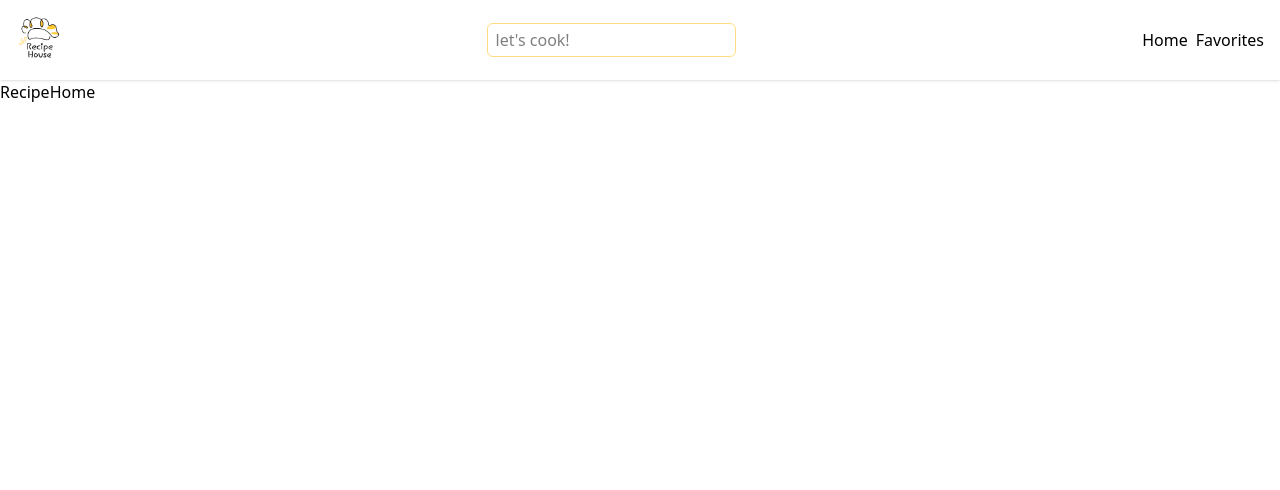
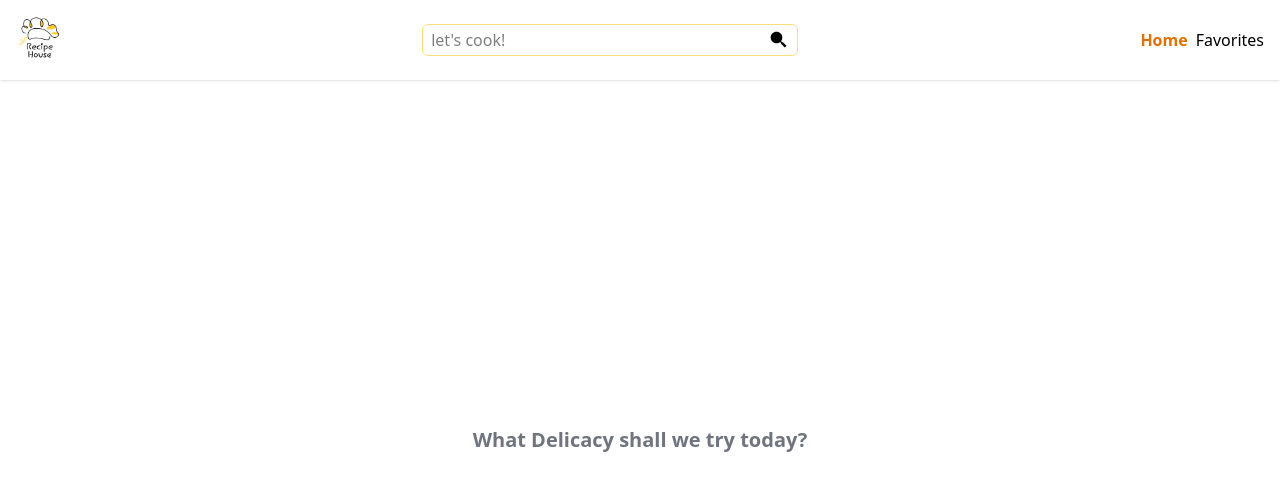
Before and after one commit to kirollos-sedhom/React-practice, a React (Vite) app: page / in a window 1280 px wide. Shown: the top 490 px of the page. Built offline with nearby package versions, Linux system fonts and the light colour scheme.

Commit message:
recipe app API call

```diff
--- a/src/components/RecipeApp/Layout.tsx
+++ b/src/components/RecipeApp/Layout.tsx
@@ -4,7 +4,7 @@
 
 export default function Layout() {
   return (
-    <div>
+    <div className="flex flex-col min-h-screen">
       <RecipeNavBar />
       <Outlet />
     </div>
--- a/src/components/RecipeApp/RecipeHome.tsx
+++ b/src/components/RecipeApp/RecipeHome.tsx
@@ -1,5 +1,11 @@
 import React from "react";
 
 export default function RecipeHome() {
-  return <div>RecipeHome</div>;
+  return (
+    <div className="flex-1 flex items-center justify-center">
+      <p className="text-xl text-gray-900/60 font-semibold">
+        What Delicacy shall we try today?
+      </p>
+    </div>
+  );
 }
--- a/src/components/RecipeApp/RecipeNavBar.tsx
+++ b/src/components/RecipeApp/RecipeNavBar.tsx
@@ -1,19 +1,79 @@
-import React from "react";
-import { Link } from "react-router-dom";
+import React, { useEffect, useState } from "react";
+import { Link, NavLink } from "react-router-dom";
+import { BiSolidSearchAlt2 } from "react-icons/bi";
 
 export default function RecipeNavBar() {
+  const [data, setData] = useState(null);
+  const [isLoading, setIsLoading] = useState(false);
+  const [error, setError] = useState("");
+  const [searchValue, setSearchValue] = useState("");
+
+  async function getData(query: string) {
+    const APIkey = import.meta.env.VITE_RECIPE_KEY;
+    const URL = `https://api.spoonacular.com/recipes/findByIngredients?ingredients=${query}&limit=2&apiKey=${APIkey}`;
+    try {
+      setIsLoading(true);
+      setError("");
+      const response = await fetch(URL);
+      if (!response.ok) {
+        console.log("response error");
+      }
+      const json = await response.json();
+      console.log(json);
+      setData(json);
+    } catch (error) {
+      if (error instanceof Error) {
+        setError(error.message);
+      }
+    } finally {
+      setIsLoading(false);
+    }
+  }
+  function handleInputKeyPressed(e: React.KeyboardEvent<HTMLInputElement>) {
+    if (e.key === "Enter") {
+      console.log("searching...");
+      getData(searchValue);
+      setSearchValue("");
+    } else {
+      return;
+    }
+  }
+
   // LOGO========SEARCHBAR=====HOME|FAVORITES
   return (
     <div className="flex items-center justify-between shadow-sm">
       <img src="/recipes/logo2.png" alt="app logo" className="w-20" />
-      <input
-        type="text"
-        className="border-1 border-amber-400/50 rounded-md outline-none focus:border-amber-500 px-2 py-1"
-        placeholder="let's cook!"
-      />
+      <div className="search flex items-center border-1 border-amber-400/50  focus-within:border-amber-500 md:w-94 h-8 px-2 py-1 rounded-md ">
+        <input
+          type="text"
+          className="outline-none"
+          placeholder="let's cook!"
+          value={searchValue}
+          onChange={(e) => setSearchValue(e.target.value)}
+          onKeyUp={handleInputKeyPressed}
+        />
+        <BiSolidSearchAlt2
+          className="text-xl ml-auto cursor-pointer"
+          onClick={() => getData(searchValue)}
+        />
+      </div>
       <div className="navigation flex gap-2 mr-4">
-        <Link to={"/"}>Home</Link>
-        <Link to={"/favorites"}>Favorites</Link>
+        <NavLink
+          to={"/"}
+          className={({ isActive }) =>
+            isActive ? "text-amber-600 font-bold" : ""
+          }
+        >
+          Home
+        </NavLink>
+        <NavLink
+          to={"/favorites"}
+          className={({ isActive }) =>
+            isActive ? "text-amber-600 font-bold" : ""
+          }
+        >
+          Favorites
+        </NavLink>
       </div>
     </div>
   );
```
